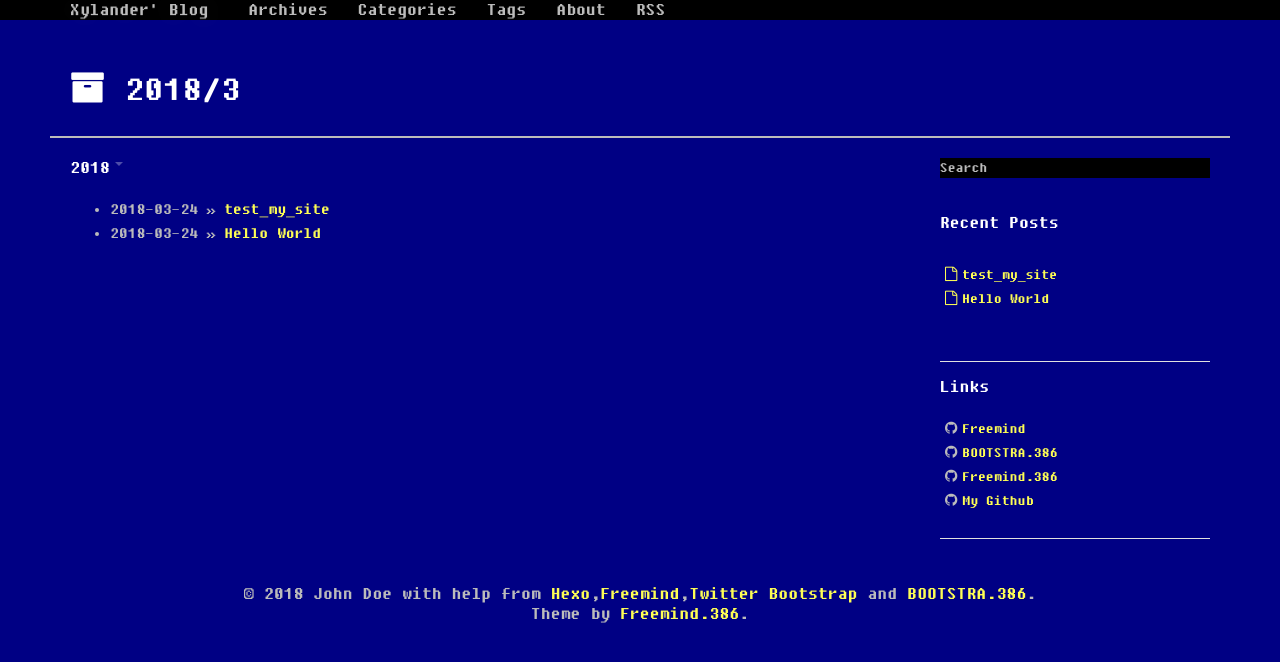
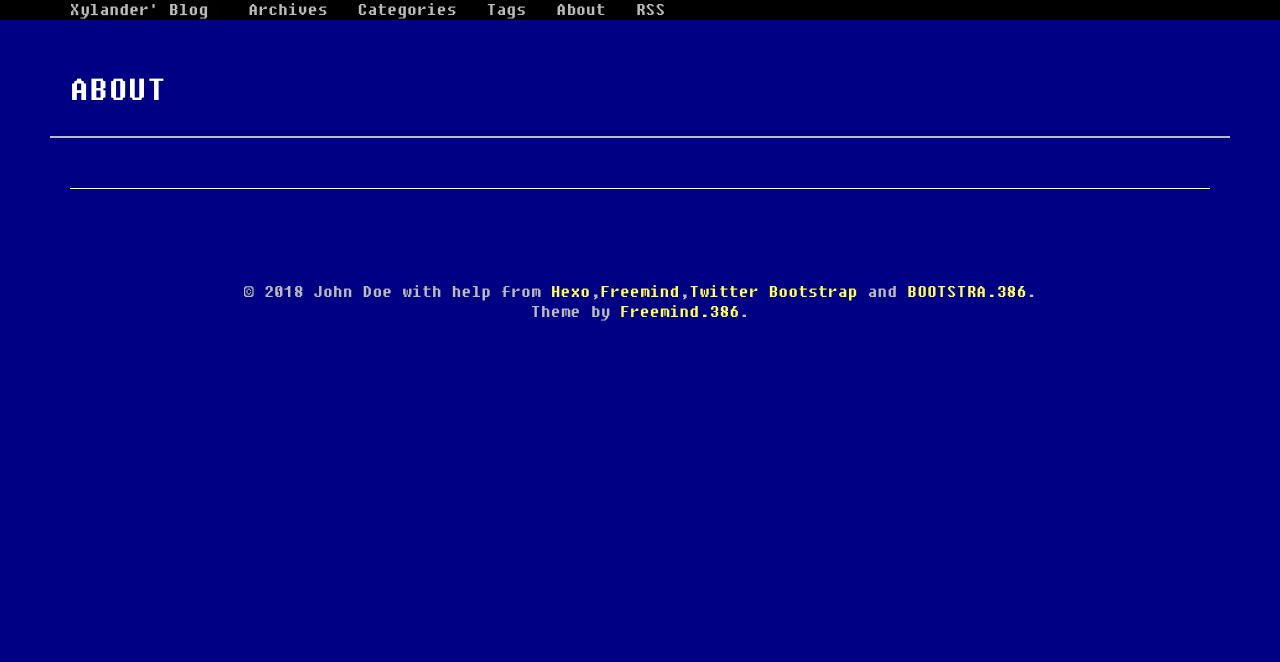
Before and after one commit to NCXiaozui/xylander23.github.io, a plain HTML site: page about/index.html in a window 1280 px wide. Drawn offline with Linux system fonts and the light colour scheme; files whose address does not match are found by name.

Commit message:
Site updated: 2018-03-24 17:26:28

```diff
--- a/archives/2018/03/index.html
+++ b/about/index.html
@@ -6,13 +6,13 @@
   <meta http-equiv="cache-control" content="no-cache">
   <meta http-equiv="expires" content="0">
 
-  <title>Archives: 2018/3 | Xylander&#39; Blog</title>
+  <title>about | Xylander&#39; Blog</title>
   <meta name="author" content="John Doe">
 
 
   <meta name="viewport" content="width=device-width, initial-scale=1, maximum-scale=1">
 
-
+  <meta property="og:title" content="about"/>
   <meta property="og:site_name" content="Xylander&#39; Blog"/>
 
 
@@ -113,107 +113,44 @@ var _hmt = _hmt || [];
   	<div class="content">
 
 
-<!-- title -->
-<div class="page-header">
-  <h1 class="archive-title"><i class="fa fa-archive"></i> 2018/3</h1>
-</div>
-
-<div class="row page">
-  <!-- cols -->
-
-  <div class="col-md-9">
-
-
-	  <div id="top_search"></div>
-
-	  <div class="archive">
+		<div class="page-header">
+			<h1> about</h1>
+		</div>
 
 
 
 
+<div class="row page">
+	<!-- cols -->
 
-			<h4 class="archive-ul" data-toggle="collapse" data-target="#2018">2018<b class="caret"></b></h4>
-			<ul id="2018" class="collapse in">
+	<div class="col-md-12">
 
 
-		<li class="listing-item">
-		<span class="date_class"> 2018-03-24 </span> &raquo;
-
-		   <span class="title"><a href="/2018/03/24/test-my-site/" >test_my_site</a></span>
-
-		</li>
+	<!-- content -->
+	<div class="mypage">
 
 
 
-		<li class="listing-item">
-		<span class="date_class"> 2018-03-24 </span> &raquo;
+	</div>
 
-		   <span class="title"><a href="/2018/03/24/hello-world/" >Hello World</a></span>
-
-		</li>
-
-		</ul>
-		</div>
-
-</div> <!-- col-md-9/col-md-12 -->
+	<div>
+  	<center>
+	<div class="pagination">
 
 
-<div class="col-md-3">
-	<div id="sidebar">
+</div>
+
+    </center>
+	</div>
+
+	<!-- comment -->
 
 
-  <div id="site_search">
-   <div class="form-group">
-    <input type="text" id="local-search-input" name="q" results="0" placeholder="Search" class="st-search-input st-default-search-input form-control"/>
-   </div>
-  <div id="local-search-result"></div>
-  </div>
+	</div> <!-- col-md-9/col-md-12 -->
 
 
 
-
-
-
-
-
-
-<div class="widget">
-  <h4>Recent Posts</h4>
-  <ul class="entry list-unstyled">
-
-      <li>
-        <a href="/2018/03/24/test-my-site/" ><i class="fa fa-file-o"></i>test_my_site</a>
-      </li>
-
-      <li>
-        <a href="/2018/03/24/hello-world/" ><i class="fa fa-file-o"></i>Hello World</a>
-      </li>
-
-  </ul>
-</div>
-
-
-
-<div class="widget">
-	<h4>Links</h4>
-	<ul class="blogroll list-unstyled">
-
-		<li><i class="fa fa-github"></i><a href="https://github.com/wzpan/hexo-theme-freemind" title="Freemind's Github repository." target="_blank"]);">Freemind</a></li>
-
-		<li><i class="fa fa-github"></i><a href="https://github.com/kristopolous/BOOTSTRA.386" title="BOOTSTRA.386's Github repository." target="_blank"]);">BOOTSTRA.386</a></li>
-
-		<li><i class="fa fa-github"></i><a href="https://github.com/blackshow/hexo-theme-freemind.386" title="Freemind.386's Github repository." target="_blank"]);">Freemind.386</a></li>
-
-		<li><i class="fa fa-github"></i><a href="http://www.github.com/blackshow" title="My Github account." target="_blank"]);">My Github</a></li>
-
-	</ul>
-</div>
-
-
-
-	</div> <!-- sidebar -->
-</div> <!-- col-md-3 -->
-
+</div><!-- row -->
 
 
 
```
Also changed, not shown: 2018/03/24/hello-world/index.html (+3 -3 lines), 2018/03/24/test-my-site/index.html (+3 -3 lines), archives/2018/index.html (+4 -4 lines), archives/index.html (+5 -5 lines), index.html (+5 -5 lines).
